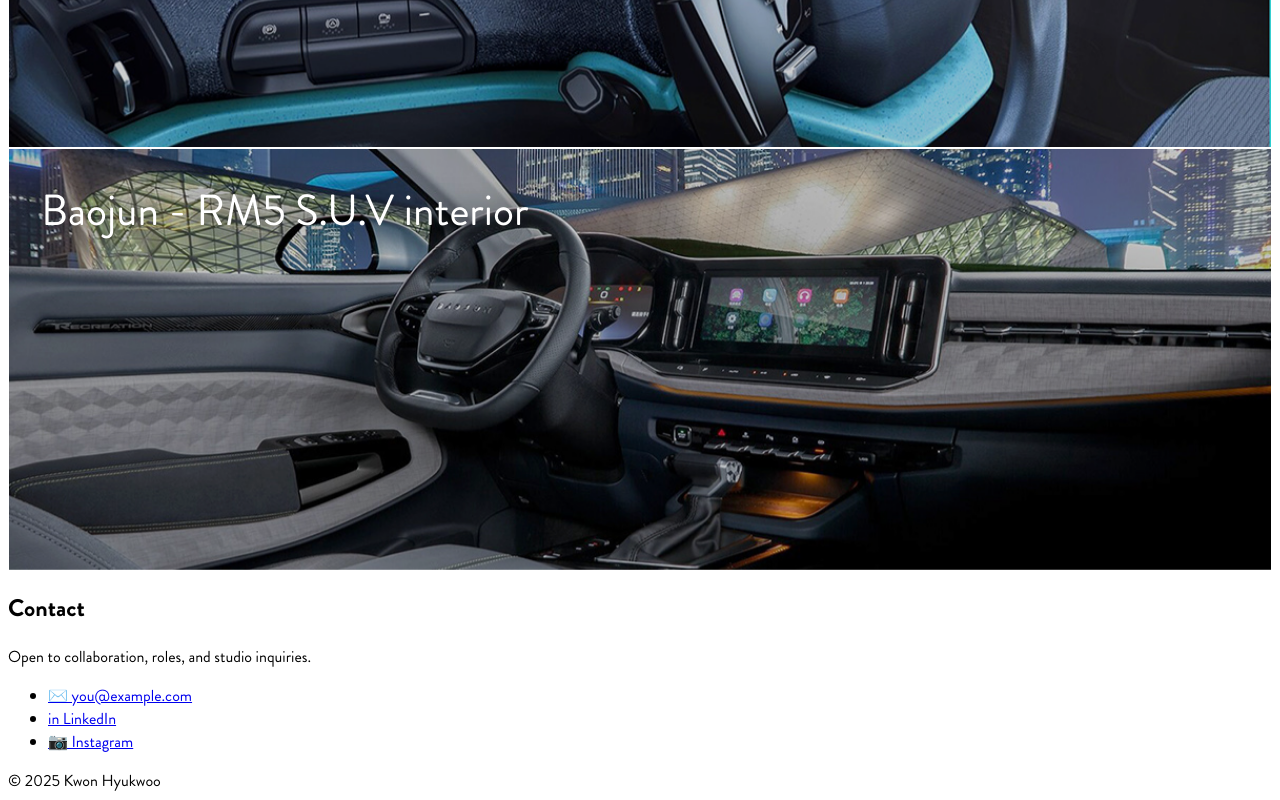
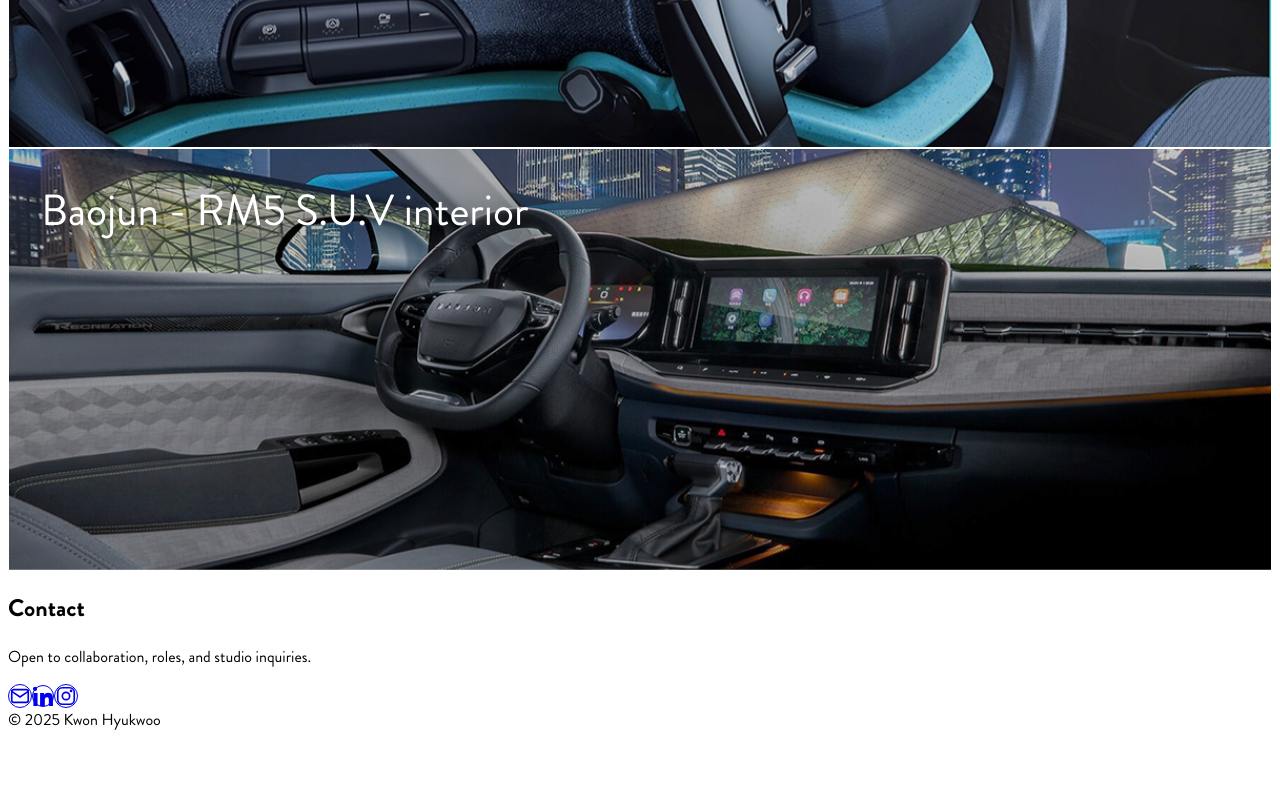
Before and after one commit to lyankwon808/portfolio, a Next.js app: page / in a window 1280 px wide. Shown: the part 2916-3716 px from the top of the page. After the commit the page ends 3655 px from the top, so only its background shows below. Built offline with nearby package versions, Linux system fonts and the light colour scheme.

Commit message:
feat: contact icons + site links

```diff
--- a/app/page.tsx
+++ b/app/page.tsx
@@ -87,40 +87,63 @@
       </section>
 
       {/* Contact */}
+{/* Contact (아이콘 버튼 버전) */}
 <section id="contact" className="mt-12 max-w-3xl">
   <h2 className="text-2xl font-semibold">Contact</h2>
   <p className="mt-2 text-neutral-700">
     Open to collaboration, roles, and studio inquiries.
   </p>
 
-  <ul className="mt-4 space-y-2 text-neutral-800">
-    <li>
-      <a href="mailto:you@example.com" className="underline">
-        ✉️ you@example.com
+  <div className="mt-5 flex items-center gap-3">
+    {/* Email */}
+    <a
+      href="lyankwon808@gmail.com?subject=Portfolio%20inquiry"
+      aria-label="Email"
+      className="group inline-flex h-11 w-11 items-center justify-center rounded-full border border-neutral-300 text-neutral-900 hover:bg-black hover:text-white transition"
+    >
+      {/* Envelope icon */}
+      <svg viewBox="0 0 24 24" fill="none" stroke="currentColor" strokeWidth="1.8" width="22" height="22" aria-hidden="true">
+        <rect x="3" y="5" width="18" height="14" rx="2"></rect>
+        <path d="M3 7l9 6 9-6"></path>
+      </svg>
+      <span className="sr-only">Email</span>
     </a>
-    </li>
-    <li>
+
+    {/* LinkedIn */}
     <a
-        href="https://www.linkedin.com/in/your-id"
+      href="https://www.linkedin.com/in/hyukwoo-leon-kwon-33190161/"
       target="_blank"
       rel="noopener noreferrer"
-        className="underline"
+      aria-label="LinkedIn"
+      className="group inline-flex h-11 w-11 items-center justify-center rounded-full border border-neutral-300 text-neutral-900 hover:bg-[#0a66c2] hover:text-white transition"
     >
-        in LinkedIn
+      {/* LinkedIn logo */}
+      <svg viewBox="0 0 24 24" width="20" height="20" aria-hidden="true">
+        <path fill="currentColor" d="M4.98 3.5a2.5 2.5 0 11-5 0 2.5 2.5 0 015 0zM.5 8.5h4.95V24H.5zM8.5 8.5h4.74v2.1h.07c.66-1.25 2.28-2.57 4.69-2.57 5.01 0 5.94 3.3 5.94 7.58V24h-4.95v-6.7c0-1.6-.03-3.66-2.23-3.66-2.23 0-2.57 1.74-2.57 3.54V24H8.5z"/>
+      </svg>
+      <span className="sr-only">LinkedIn</span>
     </a>
-    </li>
-    <li>
+
+    {/* Instagram */}
     <a
-        href="https://instagram.com/your-id"
+      href="https://instagram.com/leon_h_kwon"
       target="_blank"
       rel="noopener noreferrer"
-        className="underline"
+      aria-label="Instagram"
+      className="group inline-flex h-11 w-11 items-center justify-center rounded-full border border-neutral-300 text-neutral-900 hover:bg-gradient-to-tr hover:from-[#f58529] hover:via-[#dd2a7b] hover:to-[#8134af] hover:text-white transition"
+      style={{ backgroundClip: "padding-box" }}
     >
-        📷 Instagram
+      {/* Instagram outline */}
+      <svg viewBox="0 0 24 24" fill="none" stroke="currentColor" strokeWidth="1.8" width="22" height="22" aria-hidden="true">
+        <rect x="3" y="3" width="18" height="18" rx="5"></rect>
+        <circle cx="12" cy="12" r="4"></circle>
+        <circle cx="17.5" cy="6.5" r="1.5" fill="currentColor" stroke="none"></circle>
+      </svg>
+      <span className="sr-only">Instagram</span>
     </a>
-    </li>
-  </ul>
+  </div>
 </section>
+
 
     </main>
   );
```
Lines whose indentation alone changed are shown as unchanged.
